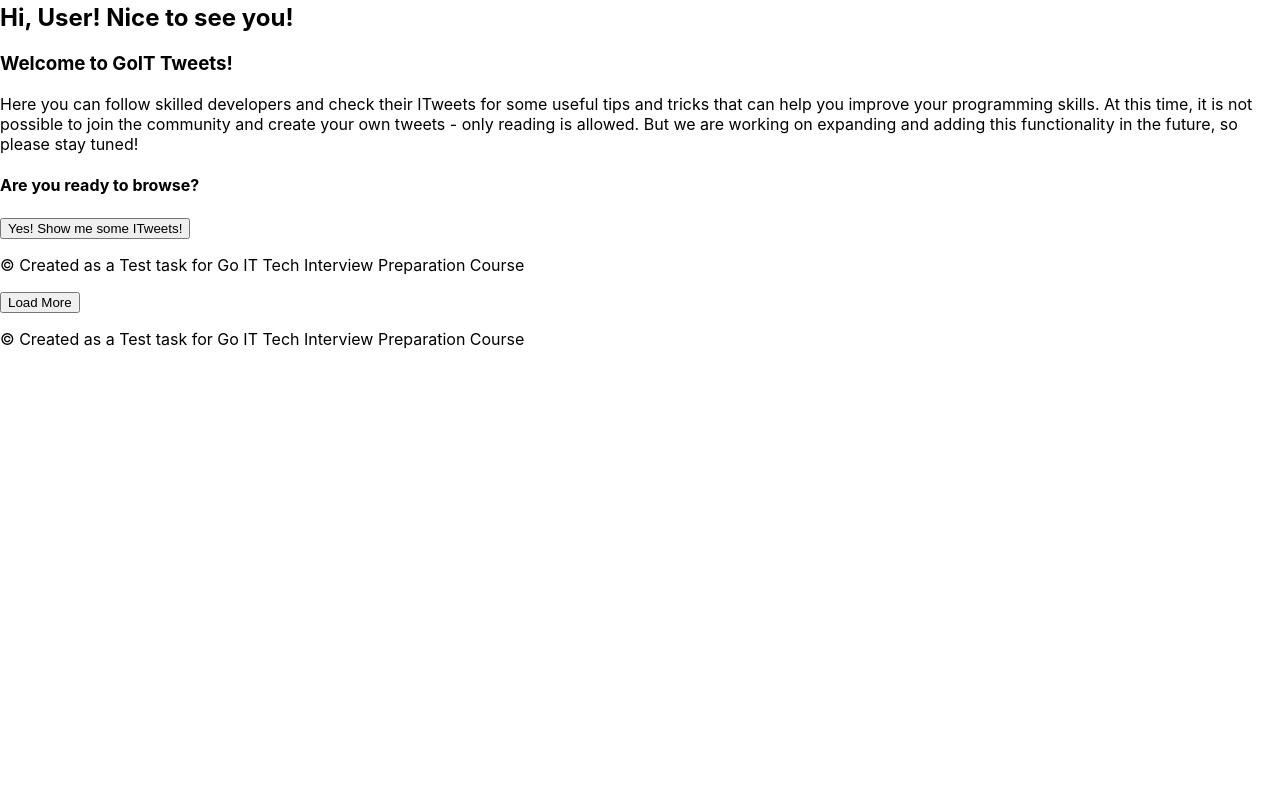
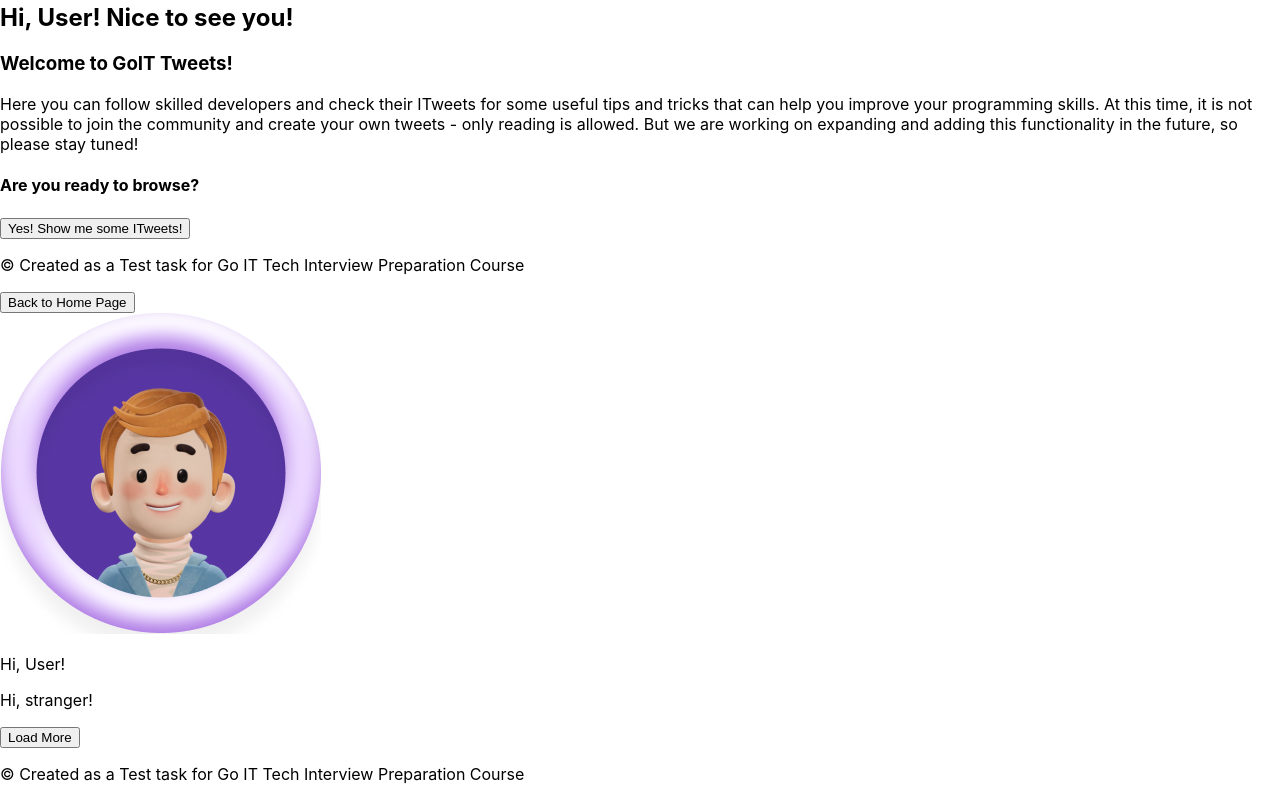
Before and after one commit to supermacchan/goit-tweet-test, a React (Create React App) app: page / in a window 1280 px wide. Shown: the part 474-1274 px from the top of the page. Before the commit the page ends 839 px from the top, so only its background shows below. Built offline with nearby package versions, Linux system fonts and the light colour scheme.

Commit message:
Header markup

```diff
--- a/src/components/Header/Header.jsx
+++ b/src/components/Header/Header.jsx
@@ -0,0 +1,26 @@
+import avatar from "../../images/avatar.png";
+
+const Header = () => {
+    return (
+        <header>
+            {/* will be a Link */}
+            <button>Back to Home Page</button>
+            {/* user info */}
+            <div>
+                <div>
+                    <img src={avatar} alt="user avatar" />
+                </div>
+                {/* render if auth */}
+                <p>
+                    Hi, User!
+                </p>
+                {/* render if !auth */}
+                <p>
+                    Hi, stranger!
+                </p>
+            </div>
+        </header>
+    )
+}
+
+export default Header;
--- a/src/pages/tweets/TweetsPage.jsx
+++ b/src/pages/tweets/TweetsPage.jsx
@@ -1,10 +1,12 @@
+import Header from "components/Header/Header";
+
 import Footer from "components/Footer/Footer";
 
 const TweetsPage = () => {
     return (
         // wrapper with a bg
         <div>
-            {/* <Header /> */}
+            <Header />
             <section>
                 {/* <Filter /> */}
                 {/* tweet cards */}
```
